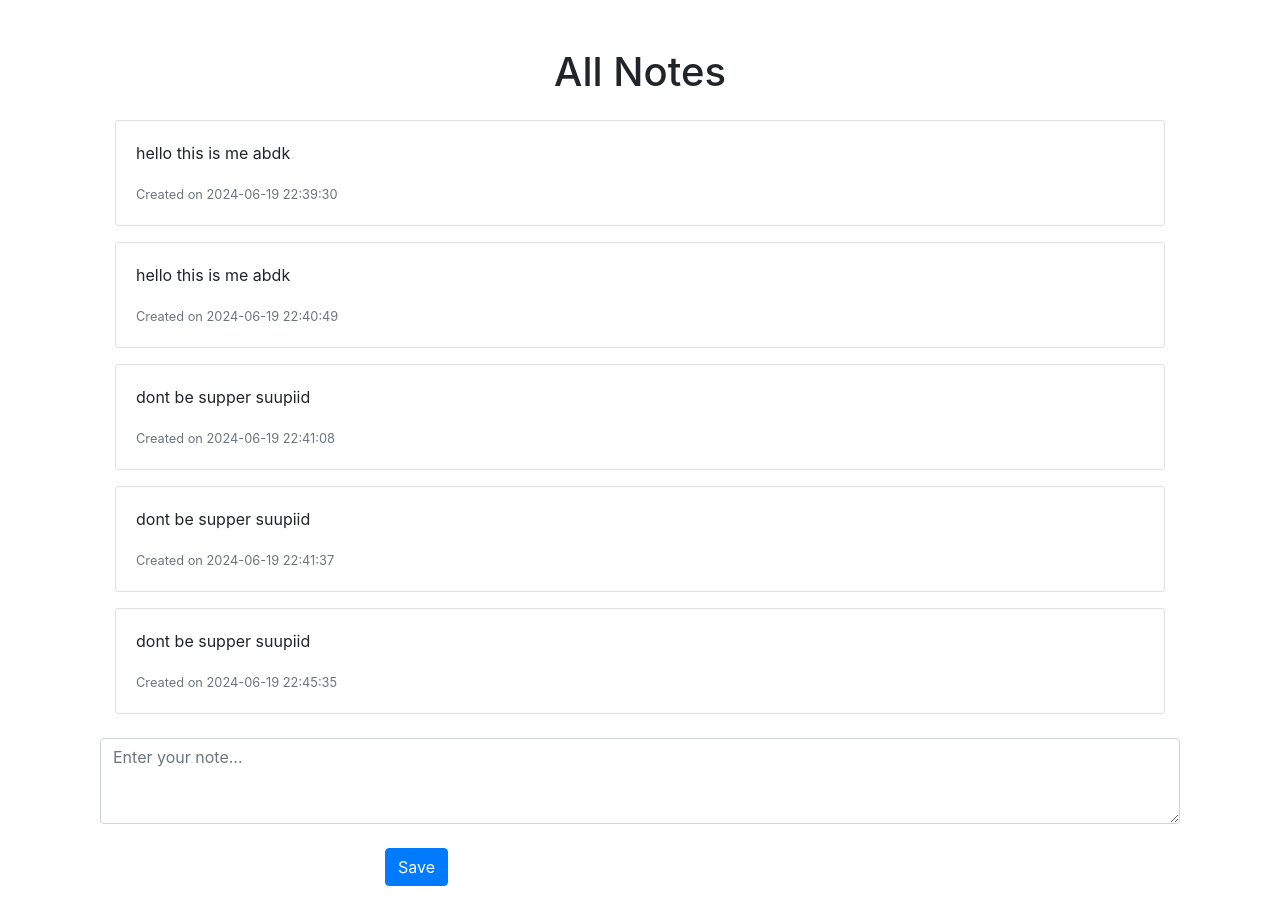
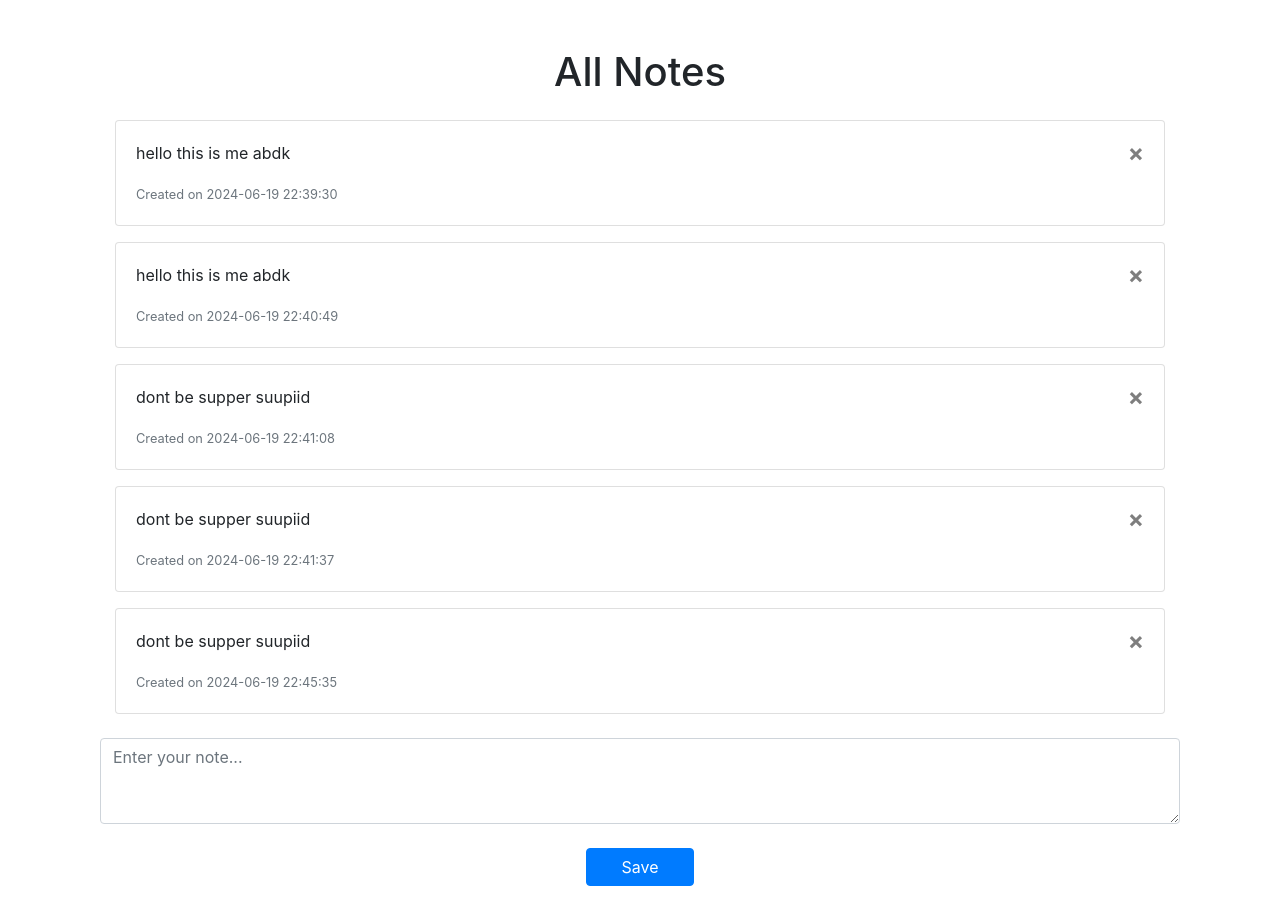
Before and after one commit to kedabdure/NoteApp, a Flask app: page / in a window 1280 px wide. Shown: the part 56-958 px from the top of the page. Run offline with Flask 3, Linux system fonts and the light colour scheme; a user stored in the database is signed in; some libraries are stand-ins or nearby versions.

Commit message:
update file

```diff
--- a/website/templates/home.html
+++ b/website/templates/home.html
@@ -9,6 +9,9 @@
             {% for note in user.notes %}
                 <div class="card mb-3">
                     <div class="card-body">
+                        <button class="close" type="button" onclick="deleteNote({{ note.id }})">
+                            <span aria-hidden="true">&times;</span>
+                        </button>
                         <p class="card-text">{{ note.data }}</p>
                         <p class="card-text"><small class="text-muted">Created on {{ note.date.strftime('%Y-%m-%d %H:%M:%S') }}</small></p>
                     </div>
@@ -18,8 +21,8 @@
         <form action="" method="POST" class="form-group mt-4">
             <textarea name="note" id="note" class="form-control" placeholder="Enter your note..." rows="3"></textarea>
             <br>
-            <div class="d-grid gap-2 col-6 mx-auto">
-                <button class="btn btn-primary" type="submit">Save</button>
+            <div class="d-flex justify-content-center">
+                <button class="btn btn-primary" style="width: 10%;" type="submit">Save</button>
             </div>
         </form>
     </div>
```
